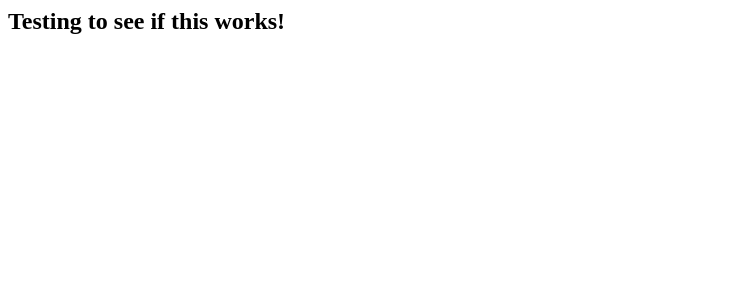
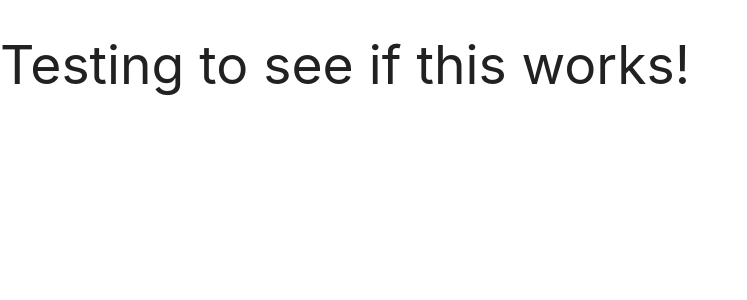
Before and after one commit to Danock22/codedaddies_list, a Django app: page / in a window 1280 px wide. Shown: the top 300 px of the page, without its empty margins (0-747 px from the left). Run offline with Django 3.2, Linux system fonts and the light colour scheme.

Commit message:
Added CSS from Materialize.com

```diff
--- a/templates/base.html
+++ b/templates/base.html
@@ -1,8 +1,16 @@
-<!DOCTYPLE html>
+{% load staticfiles %}
+{% load static %}
+
 <html lang="en">
 <head>
     <meta charset="UTF-8">
-    <title>Codeddadies List</title>
+    <title>Codedaddies List</title>
+    <meta charset="UTF-8"/>
+    <meta name="viewport" content="width=device-width, initial-scale=1"/>
+    <link rel="stylesheet" href="{% static "css/style.css" %}">
+    <link rel="stylesheet" href="https://cdnjs.cloudflare.com/ajax/libs/materialize/1.0.0/css/materialize.min.css">
+    <link href="https://fonts.googleapis.com/icon?family=Material+Icons" rel="stylesheet">
+
 </head>
 <body>
 <h2>Testing to see if this works!</h2>
```
